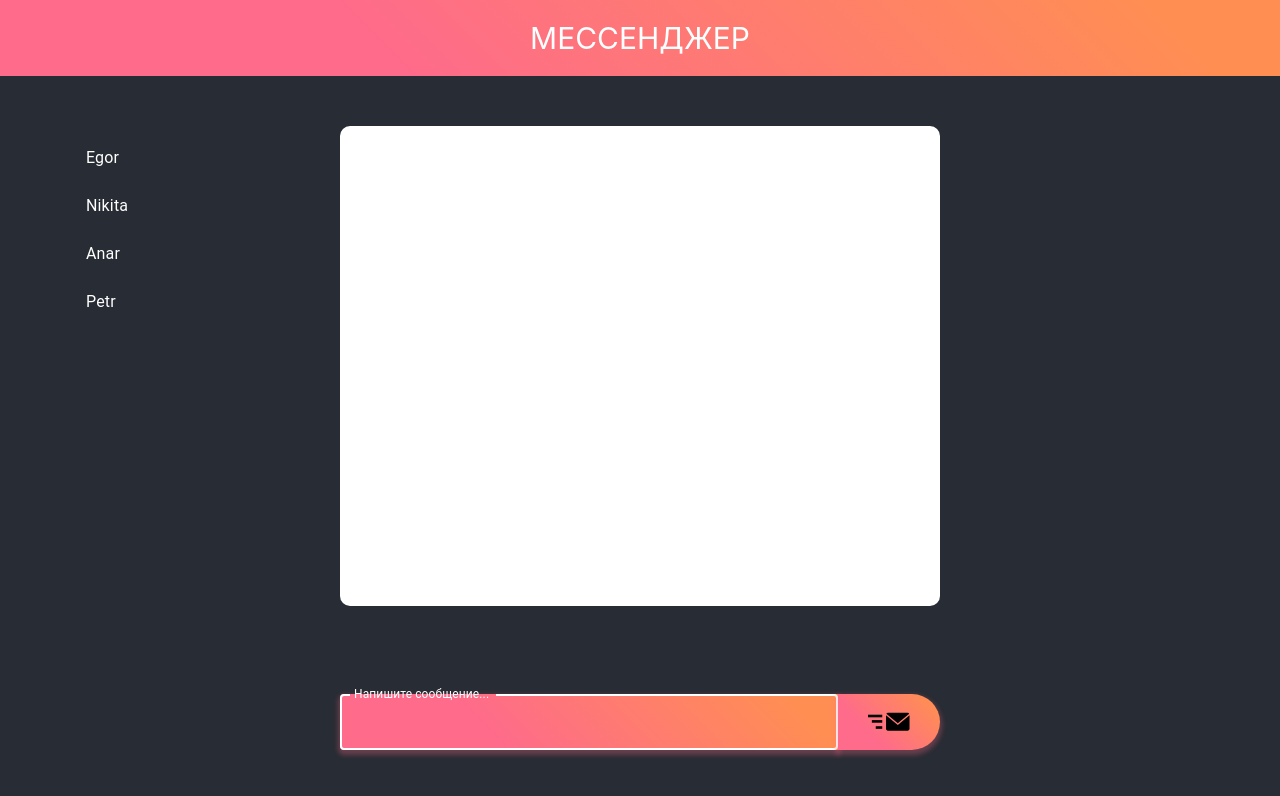
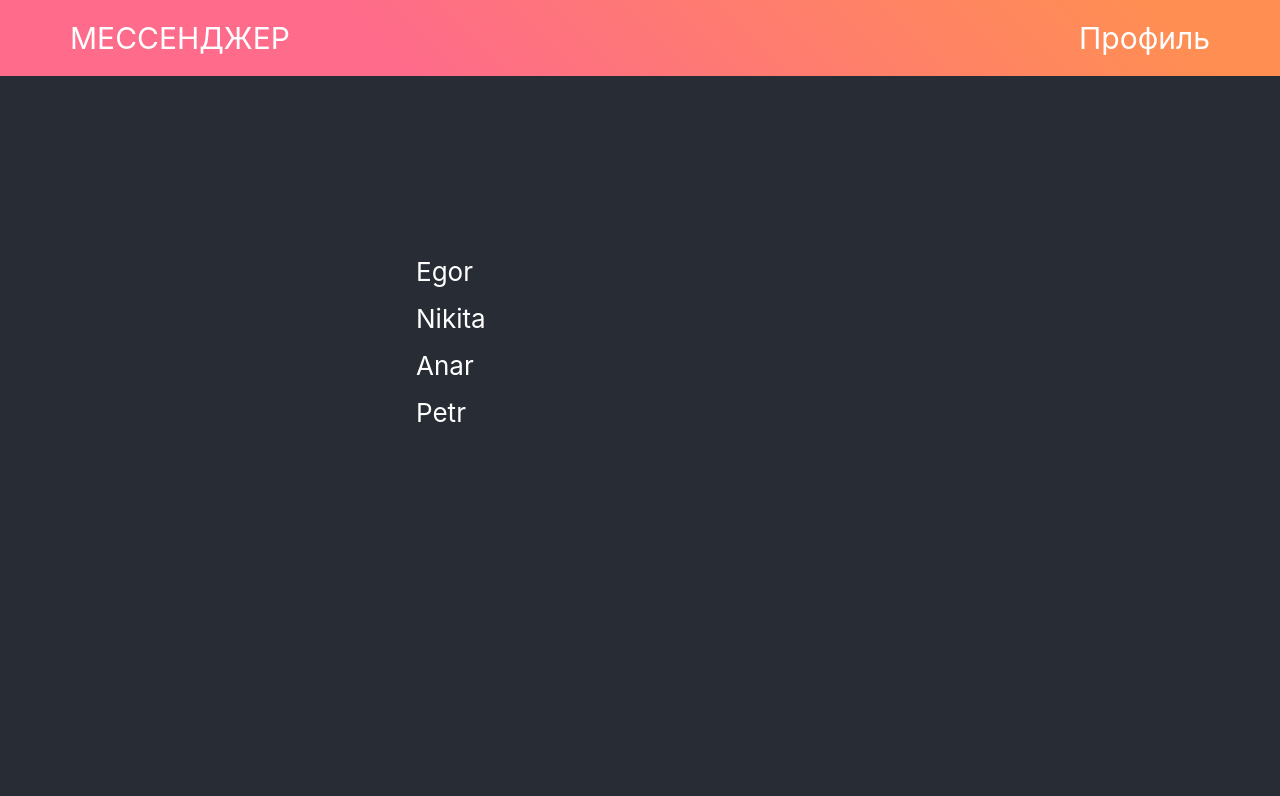
Before and after one commit to Anarik39/REACT-GB, a React (Create React App) app: page /users in a window 1280 px wide. Shown: the top 796 px of the page. Built offline with nearby package versions, Linux system fonts and the light colour scheme.

Commit message:
4я домашка

```diff
--- a/package.json
+++ b/package.json
@@ -10,6 +10,7 @@
     "node-sass": "^6.0.1",
     "react": "^17.0.2",
     "react-dom": "^17.0.2",
+    "react-router-dom": "^5.3.0",
     "react-scripts": "4.0.3",
     "styled-components": "^5.3.1",
     "web-vitals": "^1.1.2"
--- /dev/null
+++ b/src/App.js
@@ -0,0 +1,55 @@
+import styled from "styled-components";
+import PageChats from "./Pages/PageChats/PageChats";
+import PageProfile from "./Pages/PageProfile/PageProfile";
+import PageNotFound from "./Pages/PageNotFound/PageNotFound";
+
+import { BrowserRouter as Router, Switch, Route, Link } from "react-router-dom";
+
+const Wrapper = styled.div`
+  max-width: 1200px;
+  margin: 0 auto;
+  padding: 0 30px;
+  position: relative;
+`;
+
+const Header = styled.header`
+  background: linear-gradient(45deg, #fe6b8b 30%, #ff8e53 90%);
+  text-align: center;
+  padding: 20px 0;
+  font-size: 30px;
+  position: absolute;
+  width: 100%;
+  top: 0;
+  z-index: 1000;
+`;
+
+const HeaderWrap = styled.div`
+  display: flex;
+  justify-content: space-between;
+`;
+
+function App() {
+  return (
+    <Router>
+      <Header>
+        <Wrapper>
+          <HeaderWrap>
+            <Link to="/users">МЕССЕНДЖЕР</Link>
+            <Link to="/">Профиль</Link>
+          </HeaderWrap>
+        </Wrapper>
+      </Header>
+      <main>
+        <Wrapper>
+          <Switch>
+            <Route exact path="/" component={PageProfile}></Route>
+            <Route path="/users" component={PageChats}></Route>
+            <Route component={PageNotFound}></Route>
+          </Switch>
+        </Wrapper>
+      </main>
+    </Router>
+  );
+}
+
+export default App;
--- a/src/Components/App.js
+++ /dev/null
@@ -1,36 +0,0 @@
-import { useState } from "react";
-import styled from "styled-components";
-import ChatItem from "./ChatItem/ChatItem";
-import ChatForm from "./ChatForm/ChatForm";
-import ChatsList from "./ChatsList/ChatsList";
-
-const Wrapper = styled.div`
-  max-width: 1200px;
-  margin: 50px auto 0;
-  padding: 0 30px;
-  display: grid;
-  grid-template-columns: 270px 1fr;
-`;
-const Header = styled.header`
-  background: linear-gradient(45deg, #fe6b8b 30%, #ff8e53 90%);
-  text-align: center;
-  padding: 20px 0;
-  font-size: 30px;
-`;
-
-function App() {
-  const [messageList, setMessageList] = useState([]);
-
-  return (
-    <>
-      <Header>МЕССЕНДЖЕР</Header>
-      <Wrapper>
-        <ChatsList />
-        <ChatItem messages={messageList} />
-      </Wrapper>
-      <ChatForm setFunc={setMessageList} />
-    </>
-  );
-}
-
-export default App;
--- a/src/Components/ChatForm/ChatForm.jsx
+++ b/src/Components/ChatForm/ChatForm.jsx
@@ -17,16 +17,13 @@ const ChatForm = ({ setFunc }) => {
 
   useEffect(() => {
     refInput?.current.focus();
-  }, []);
+  });
 
   const submitForm = (event) => {
     event.preventDefault();
     refInput.current.focus();
     if (message) {
-      setFunc((prevState) => [
-        ...prevState,
-        { id: idmessage, text: message, author: "ya" },
-      ]);
+      setFunc((prevState) => [...prevState, { id: idmessage, text: message, author: "ya" }]);
       setIdmessage((prevState) => prevState + 1);
       setMessage("");
     }
--- a/src/Components/ChatItem/ChatItem.jsx
+++ b/src/Components/ChatItem/ChatItem.jsx
@@ -2,6 +2,7 @@ import styled from "styled-components";
 import { useEffect, useState } from "react";
 import { PropTypes } from "prop-types";
 import { List, ListItem, makeStyles } from "@material-ui/core";
+import { Redirect, useParams } from "react-router";
 
 const styles = makeStyles({
   item: {
@@ -13,6 +14,7 @@ const styles = makeStyles({
 });
 
 const Chat = styled.div`
+  margin: 100px auto 0;
   display: grid;
   grid-template-columns: 1fr 1fr;
   grid-gap: 50px;
@@ -25,19 +27,24 @@ const Chat = styled.div`
   height: 100%;
 `;
 
-const ChatItem = ({ messages }) => {
+const ChatItem = ({ messages, chats }) => {
+  const { userId } = useParams();
   const [answers, setAnswers] = useState([]);
   const classes = styles();
 
   useEffect(() => {
-    return () =>
+    if (messages.length !== 0) {
       setTimeout(() => {
         setAnswers((prevState) => [...prevState, "Хех, Здарова!"]);
       }, 1000);
+    }
   }, [messages]);
 
+  if (!chats[userId]) {
+    return <Redirect to="/users" />;
+  }
+
   return (
-    <>
     <Chat>
       <List>
         {messages.map((el) => (
@@ -54,7 +61,6 @@ const ChatItem = ({ messages }) => {
         ))}
       </List>
     </Chat>
-    </>
   );
 };
 
--- a/src/Components/ChatsList/ChatsList.jsx
+++ b/src/Components/ChatsList/ChatsList.jsx
@@ -1,28 +1,26 @@
-import { useState } from "react";
 import { makeStyles } from "@material-ui/core/styles";
-import { List, ListItem, ListItemText } from "@material-ui/core/";
+import { List, ListItem } from "@material-ui/core/";
+import { Link } from "react-router-dom";
 
 const useStyles = makeStyles({
   root: {
     width: "100%",
     maxWidth: 200,
+    position: "fixed",
+    top: "30%",
+    left: "400px",
   },
 });
 
-const ChatsList = () => {
+const ChatsList = ({ chats }) => {
   const classes = useStyles();
-  const [chats, setChats] = useState([
-    { id: 1, name: "Egor" },
-    { id: 2, name: "Nikita" },
-    { id: 3, name: "Anar" },
-    { id: 4, name: "Petr" },
-  ]);
+
   return (
     <div className={classes.root}>
       <List>
         {chats.map((el) => (
           <ListItem button key={el.id}>
-            <ListItemText primary={el.name} />
+            <Link to={`/users/${el.id}`}>{el.name}</Link>
           </ListItem>
         ))}
       </List>
--- /dev/null
+++ b/src/Pages/PageChats/PageChats.jsx
@@ -0,0 +1,29 @@
+import { useState } from "react";
+import { Route, Switch } from "react-router-dom";
+import ChatsList from "../../Components/ChatsList/ChatsList";
+import ChatItem from "../../Components/ChatItem/ChatItem";
+import ChatForm from "../../Components/ChatForm/ChatForm";
+
+const chats = [
+  { id: 1, name: "Egor", messages: [] },
+  { id: 2, name: "Nikita", messages: [] },
+  { id: 3, name: "Anar", messages: [] },
+  { id: 4, name: "Petr", messages: [] },
+];
+
+const Chats = () => {
+  const [messageList, setMessageList] = useState([]);
+  return (
+    <>
+      <ChatsList chats={chats} />
+      <Switch>
+        <Route exact path="/users/:userId">
+          <ChatItem messages={messageList} chats={chats} />
+          <ChatForm setFunc={setMessageList} />
+        </Route>
+      </Switch>
+    </>
+  );
+};
+
+export default Chats;
--- /dev/null
+++ b/src/Pages/PageNotFound/PageNotFound.jsx
@@ -0,0 +1,14 @@
+import styled from "styled-components";
+
+const Wrapper = styled.div`
+  height: 100vh;
+  width: 100%;
+  display: flex;
+  justify-content: center;
+  align-items: center;
+`;
+
+const PageNotFound = () => {
+  return <Wrapper>Страница не найдена</Wrapper>;
+};
+export default PageNotFound;
--- /dev/null
+++ b/src/Pages/PageProfile/PageProfile.jsx
@@ -0,0 +1,14 @@
+import styled from "styled-components";
+
+const Wrapper = styled.div`
+  height: 100vh;
+  width: 100%;
+  display: flex;
+  justify-content: center;
+  align-items: center;
+`;
+
+const PageProfile = () => {
+  return <Wrapper>Профиль</Wrapper>;
+};
+export default PageProfile;
--- a/src/index.js
+++ b/src/index.js
@@ -1,6 +1,6 @@
 import React from "react";
 import ReactDOM from "react-dom";
 import "./index.scss";
-import App from "./Components/App";
+import App from "./App";
 
 ReactDOM.render(<App />, document.getElementById("root"));
--- a/src/index.scss
+++ b/src/index.scss
@@ -9,9 +9,8 @@ body {
   font-size: calc(10px + 2vmin);
   background-color: #282c34;
   min-height: 100vh;
-  font-family: -apple-system, BlinkMacSystemFont, "Segoe UI", "Roboto", "Oxygen",
-    "Ubuntu", "Cantarell", "Fira Sans", "Droid Sans", "Helvetica Neue",
-    sans-serif;
+  font-family: -apple-system, BlinkMacSystemFont, "Segoe UI", "Roboto", "Oxygen", "Ubuntu",
+    "Cantarell", "Fira Sans", "Droid Sans", "Helvetica Neue", sans-serif;
   -webkit-font-smoothing: antialiased;
   -moz-osx-font-smoothing: grayscale;
 }
@@ -19,3 +18,8 @@ body {
 ul {
   list-style-position: inside;
 }
+
+a {
+  color: white;
+  text-decoration: none;
+}
```
Also changed, not shown: 1 other file (tests, documents, lock files or other folders). Lines whose indentation alone changed are shown as unchanged.
